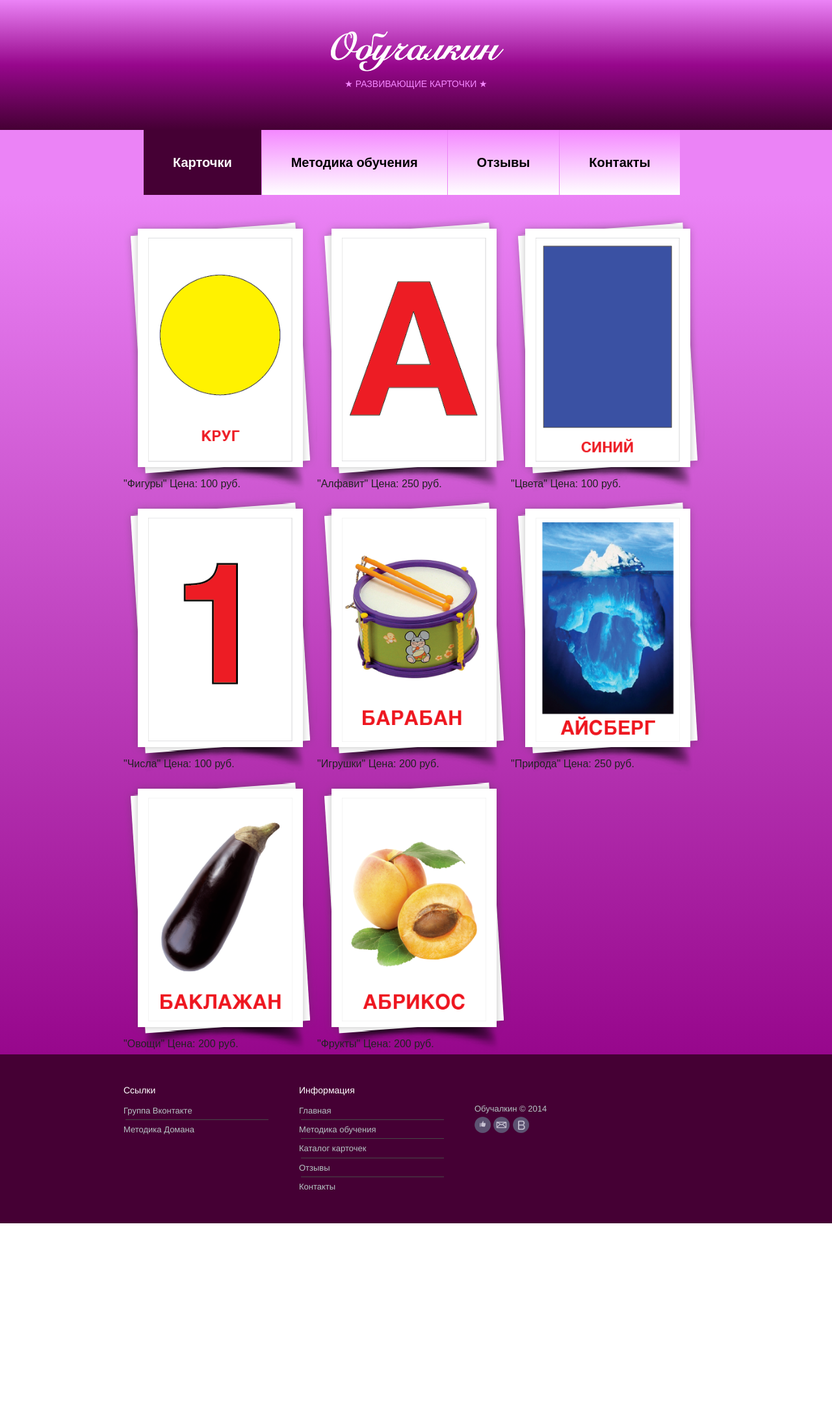
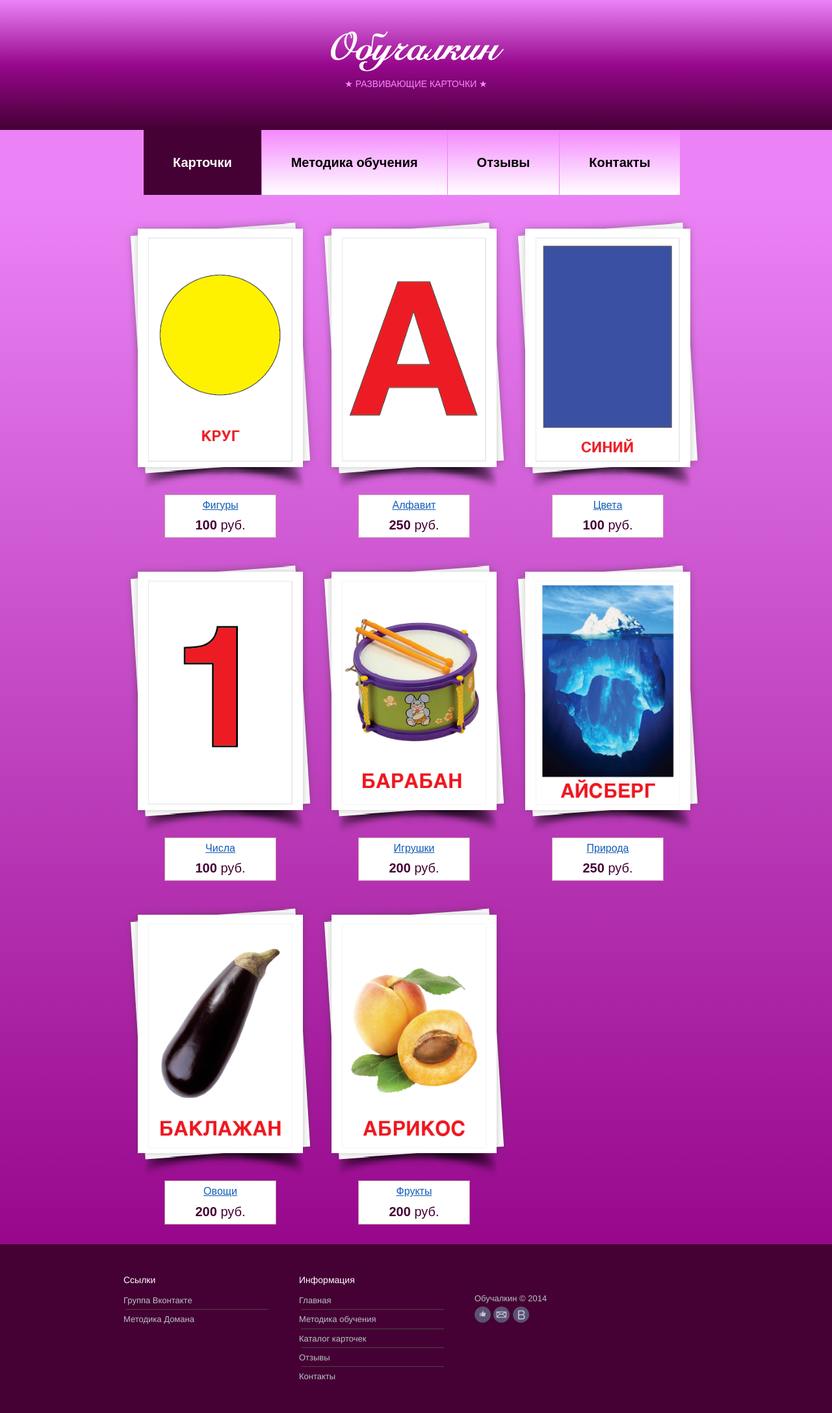
Before and after one commit to vitalidze/obuchalkin-site, a Jekyll site: the page built from cards.html, in a window 1280 px wide. Shown: the whole page at 65% size. Built offline with Jekyll 4.4.1, drawn with Linux system fonts in a browser that asks for light colours; nearby versions of some CDN libraries; a script that is not in the unit is left out; before the commit the page ends 1883 px from its top, so only the background shows below that.

Commit message:
Implemented first version of prices

```diff
--- a/_layouts/cardsgallery.html
+++ b/_layouts/cardsgallery.html
@@ -1,7 +1,7 @@
 <div class="mjs-text-container mjs-cards-gallery">
     {% for cardset in site.data.cardsets %}
         {% if page.url contains cardset.id | append: '.html' %}
-            <h2 class="mjs-text-h2">{{ cardset.title }}</h2>
+            <h2 class="mjs-text-h2">{{ cardset.title }} ({{ cardset.pictures.size }} карточек, {{ cardset.price }} руб.)</h2>
             {% for picname in cardset.pictures %}
                 <img src="img/{{cardset.id}}/{{picname}}.{{cardset.pictures-format}}">
             {% endfor %}
--- a/cards.html
+++ b/cards.html
@@ -4,16 +4,20 @@ title: Каталог карточек
 ---
             {% for cardset in site.data.cardsets %}
             <div class="mjs-content-holder">
-                <div class="mjs-picture-stack-bg">
-                    <div class="mjs-picture-stack">
-                        <a href="cards/{{cardset.id}}.html" id="{{cardset.id}}-popup-link"><img src="img/{{ cardset.id }}/1.png" width="222"></a>
+                <div style="float: left; margin-bottom: 30px;">
+                    <div class="mjs-picture-stack-bg">
+                        <div class="mjs-picture-stack">
+                            <a href="cards/{{cardset.id}}.html" id="{{cardset.id}}-popup-link-img"><img src="img/{{ cardset.id }}/1.png" width="222"></a>
+                        </div>
                     </div>
-                    <script type="text/javascript">
-                        $(document).ready(function() {$('#{{cardset.id}}-popup-link').magnificPopup({type: 'ajax'})});
-                    </script>
-                    <p style="margin-top: 20px;">
-                        "{{ cardset.title }}" Цена: {{ cardset.price }} руб.
-                    </p>
+                    <div class="mjs-price-box">
+                        <p class="mjs-cards-title-container"><a class="mjs-link" href="cards/{{cardset.id}}.html" id="{{cardset.id}}-popup-link-txt">{{cardset.title}}</a></p>
+                        <p class="mjs-cards-price-container"><span style="font-weight: bold;">{{ cardset.price }}</span> руб.</p>
+                    </div>
                 </div>
             </div>
+            <script type="text/javascript">
+                $(document).ready(function() {$('#{{cardset.id}}-popup-link-img').magnificPopup({type: 'ajax'})});
+                $(document).ready(function() {$('#{{cardset.id}}-popup-link-txt').magnificPopup({type: 'ajax'})});
+            </script>
             {% endfor %}
--- a/css/main.css
+++ b/css/main.css
@@ -205,7 +205,6 @@ a.mjs-menu-item-link-selected:visited, a.mjs-menu-item-link-selected:link, a.mjs
     background-image: url('../img/slide-left-bg.png');
     width: 298px;
     height: 431px;
-    float: left;
 }
 
 .mjs-footer-heading {
@@ -290,6 +289,30 @@ a.mjs-link:hover {
 
 a.mjs-link:active {
     color: #000;
+}
+
+.mjs-price-box {
+    text-align: center;
+    background-color: #ffffff;
+    padding: 5px;
+    border-style: solid;
+    border-width: 1px;
+    border-color: #cb8bad;
+    color: #450034;
+    margin: 0 auto;
+    width: 160px;
+}
+
+.mjs-cards-title-container {
+    padding: 0px;
+    margin-top: 0px;
+    margin-bottom: 5px;
+}
+
+.mjs-cards-price-container {
+    font-size: 20px;
+    padding: 0px;
+    margin: 0px;
 }
 
 /* ==========================================================================
```
